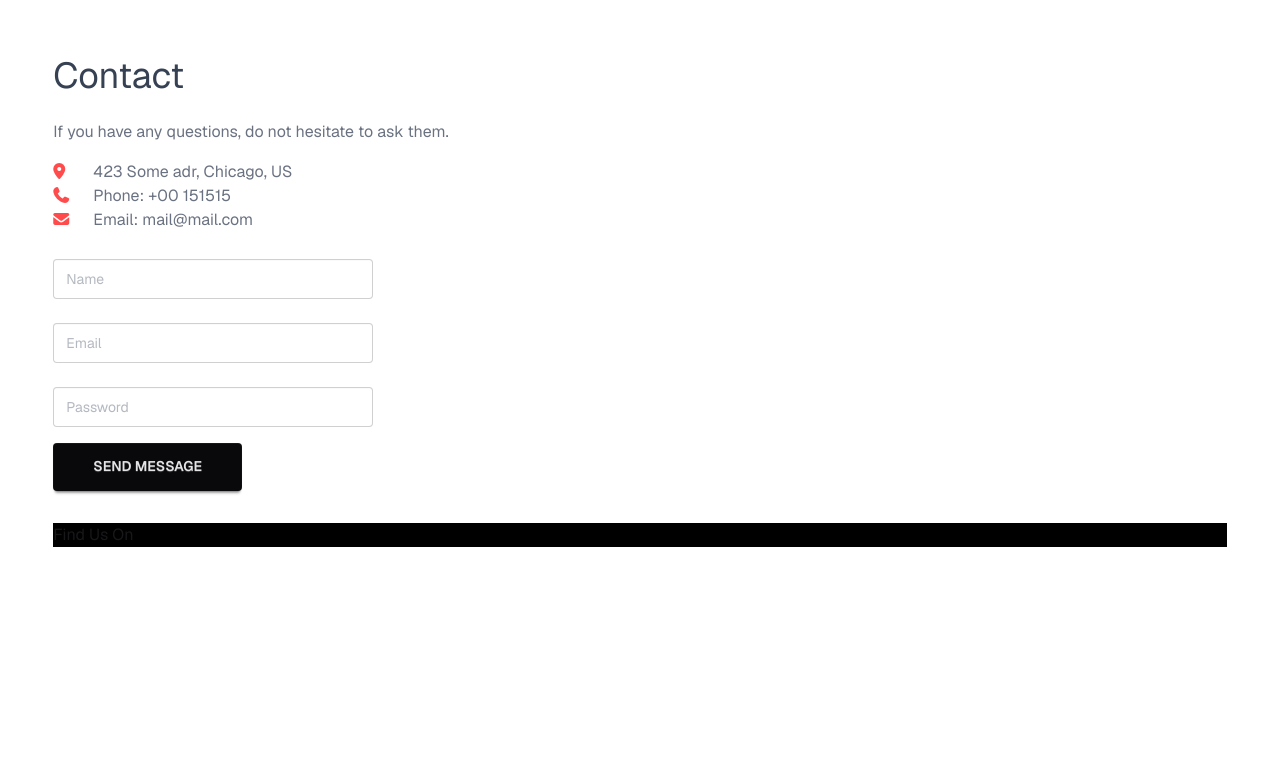
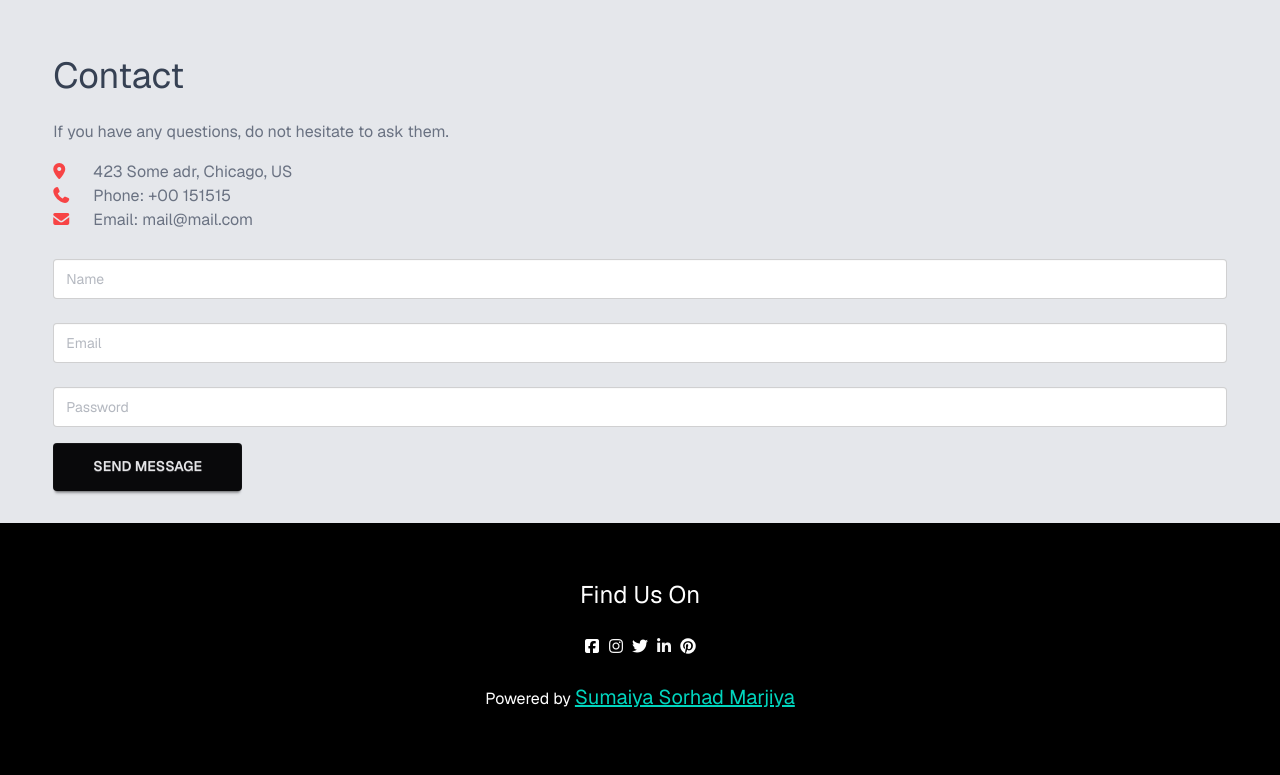
Before and after one commit to sumaiya7-ops/Hotel-Template, a plain HTML site: page index.html in a window 1280 px wide. Shown: the part 3218-3993 px from the top of the page. Before the commit the page ends 3765 px from the top, so only its background shows below. Drawn offline with nearby package versions, Linux system fonts and the light colour scheme.

Commit message:
Hotel Template Footer Complate

```diff
--- a/index.html
+++ b/index.html
@@ -25,6 +25,7 @@
 <style>
 * {
     font-family:  "Geist", sans-serif;
+
 }
 .img {
     background-image: url(hotel.jpg);
@@ -32,18 +33,18 @@
 
 </style>
 </head>
-<body>
+<body class="bg-gray-200">
   <header>
     <div class="flex justify-between items-center">
     <div class=" flex text-xl  items-center text-gray-600 ">
-        <a href="#" class="bg-red-600 text-white p-4 hover:bg-gray-300 hover:text-black "><i class="fa-solid fa-cart-flatbed"></i>Logo</a>
-        <a class="p-4 hover:bg-gray-300 hover:text-black  " href="#Home">Rooms</a>
-        <a class="p-4 hover:bg-gray-300 hover:text-black  " href="#About">About</a>
-        <a class="p-4 hover:bg-gray-300 hover:text-black  " href="#Contact">Contact</a>
+        <a href="#" class="bg-red-600 text-white p-4 hover:bg-gray-400 hover:text-black "><i class="fa-solid fa-cart-flatbed"></i>Logo</a>
+        <a class="p-4 hover:bg-gray-400 hover:text-black  " href="#Home">Rooms</a>
+        <a class="p-4 hover:bg-gray-400 hover:text-black  " href="#About">About</a>
+        <a class="p-4 hover:bg-gray-400 hover:text-black  " href="#Contact">Contact</a>
     </div>
     <div >
 
-        <button class="text-gray-600 text-xl btn btn-xs sm:btn-sm md:btn-md lg:btn-lg xl:btn-xl p-4 hover:bg-gray-300 hover:text-black  "> <a href="#Contact">Book Now</a></button>
+        <button class="text-gray-600 text-xl btn btn-xs sm:btn-sm md:btn-md lg:btn-lg xl:btn-xl p-4 hover:bg-gray-400 hover:text-black  "> <a href="#Contact">Book Now</a></button>
     </div>
     </div>
     <!--main had-->
@@ -245,24 +246,29 @@
       <p> <i class="pr-10 fa-solid fa-phone" style="color: red ; opacity: 70%;"></i>Phone: +00 151515</p>
       <p> <i class="pr-10 fa-solid fa-envelope pb-8" style="color: red; opacity: 70%;"></i>Email: mail@mail.com</p>
 
-   <input type="text" class="input " placeholder="Name">
+   <input type="text" class="input w-full" placeholder="Name">
    <br>
    <br>
-  <input type="email" class="input" placeholder="Email" />
+  <input type="email" class="input w-full" placeholder="Email" />
   <br>
   <br>
-  <input type="password" class="input" placeholder="Password" />
+  <input type="password" class="input w-full" placeholder="Password" />
    <br>
   <button class="btn mb-8 btn-neutral mt-4 px-10 py-6  hover:text-black hover:bg-gray-300 border-none">SEND MESSAGE</button>
 
     </div>
-    <!--footer-->
-    <footer class="bg-black">
-      <h1>Find Us On</h1>
 
-
+  </section>
+   <!--footer-->
+    <footer class="bg-black text-center pt-14">
+      <h1 class="text-white pb-6 text-2xl">Find Us On</h1>
+      <i class="fa-brands fa-square-facebook" style="color: white"></i>
+      <i class="fa-brands fa-instagram" style="color: whitesmoke"></i>
+      <i class="fa-brands fa-twitter" style="color: white"></i>
+      <i class="fa-brands fa-linkedin-in" style="color: whitesmoke;"></i>
+      <i class="fa-brands fa-pinterest" style="color: white;"></i>
+    <p class="text-white pt-6 pb-16">Powered by <span class="text-teal-400 text-xl"><u>Sumaiya Sorhad Marjiya</u></span></p>
     </footer>
-  </section>
 
 </body>
 </html>
```
